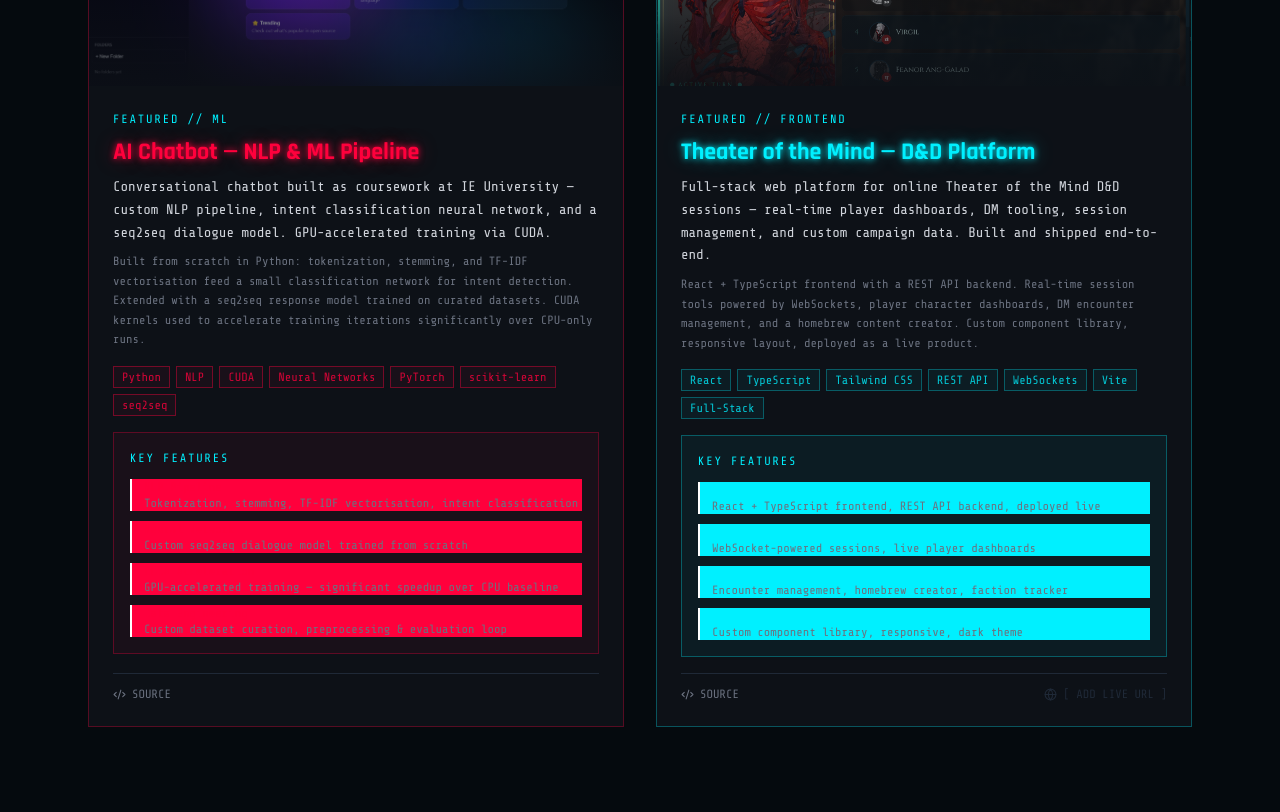
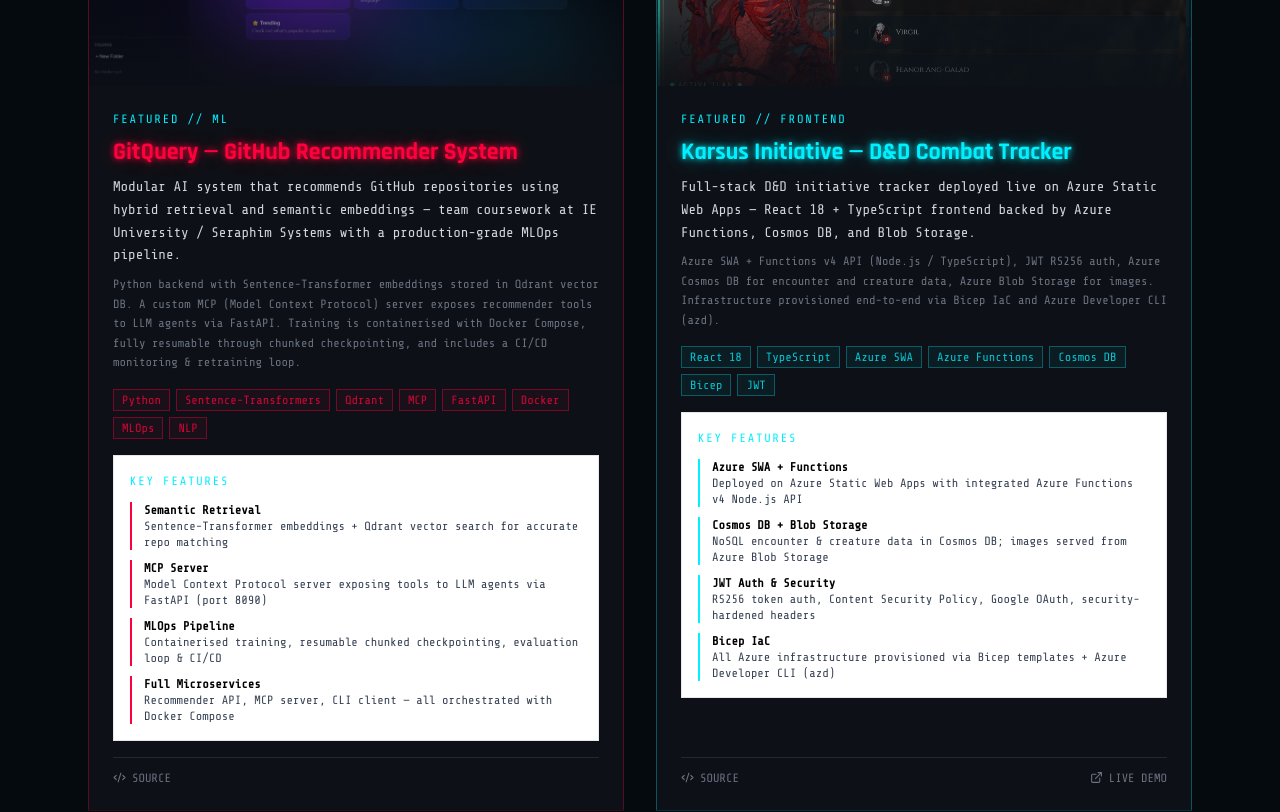
Before and after one commit to DVelascoHerruzo/Portfolio-Website, a React (Vite) app in the folder portfolio/: page / in a window 1280 px wide. Shown: the part 3440-4252 px from the top of the page. Built offline with nearby package versions, Linux system fonts and the light colour scheme.

Commit message:
Update ML/Frontend sections: real repo content, correct URLs, EN/ES/PL translations, black feature text

```diff
--- a/portfolio/src/components/LLMSection.tsx
+++ b/portfolio/src/components/LLMSection.tsx
@@ -25,6 +25,10 @@
 
 function DevProjectCard({
   project,
+  title,
+  description,
+  longDescription,
+  features,
   label,
   accent,
   icon: Icon,
@@ -33,6 +37,10 @@
   demoLabel,
 }: {
   project: Project;
+  title: string;
+  description: string;
+  longDescription?: string;
+  features?: { topic: string; detail: string }[];
   label: string;
   accent: 'cyan' | 'red';
   icon: typeof Brain;
@@ -40,12 +48,11 @@
   sourceLabel: string;
   demoLabel: string;
 }) {
-  const borderColor   = accent === 'red' ? 'border-cp-red/30'    : 'border-cp-cyan/30';
-  const accentText    = accent === 'red' ? 'text-cp-red'         : 'text-cp-cyan';
-  const accentNeon    = accent === 'red' ? 'neon-red'            : 'neon-cyan';
-  const accentBar     = accent === 'red' ? 'bg-cp-red'           : 'bg-cp-cyan';
-  const accentBg      = accent === 'red' ? 'bg-cp-red/5'         : 'bg-cp-cyan/5';
-  const tagAccent     = accent === 'red';
+  const borderColor  = accent === 'red' ? 'border-cp-red/30'  : 'border-cp-cyan/30';
+  const accentText   = accent === 'red' ? 'text-cp-red'       : 'text-cp-cyan';
+  const accentNeon   = accent === 'red' ? 'neon-red'          : 'neon-cyan';
+  const accentBorder = accent === 'red' ? 'border-cp-red'     : 'border-cp-cyan';
+  const tagAccent    = accent === 'red';
 
   return (
     <motion.div
@@ -58,7 +65,7 @@
       {/* Screenshot slot */}
       <div className="relative h-40 bg-cp-panel flex items-center justify-center overflow-hidden">
         {project.imageUrl ? (
-          <img src={project.imageUrl} alt={project.title} className="w-full h-full object-cover" />
+          <img src={project.imageUrl} alt={title} className="w-full h-full object-cover" />
         ) : (
           <div className="text-center">
             <Icon size={24} className={`${accentText} mx-auto mb-2 opacity-40`} />
@@ -79,11 +86,11 @@
             className={`text-xl sm:text-2xl font-bold ${accentText} ${accentNeon} mb-2`}
             style={{ fontFamily: "'Rajdhani', sans-serif" }}
           >
-            {project.title}
+            {title}
           </h3>
-          <p className="text-gray-300 text-sm leading-relaxed">{project.description}</p>
-          {project.longDescription && (
-            <p className="text-cp-muted text-xs leading-relaxed mt-2">{project.longDescription}</p>
+          <p className="text-gray-300 text-sm leading-relaxed">{description}</p>
+          {longDescription && (
+            <p className="text-cp-muted text-xs leading-relaxed mt-2">{longDescription}</p>
           )}
         </div>
 
@@ -95,14 +102,14 @@
         </div>
 
         {/* Features panel */}
-        {project.featuredFeatures && project.featuredFeatures.length > 0 && (
-          <div className={`${accentBg} border ${borderColor} p-4`}>
-            <p className="section-label mb-3">{featuresTitle}</p>
+        {features && features.length > 0 && (
+          <div className="bg-white border border-gray-200 p-4">
+            <p className="section-label text-gray-500 mb-3">{featuresTitle}</p>
             <div className="space-y-2.5">
-              {project.featuredFeatures.map(({ topic, detail }) => (
-                <div key={topic} className={`border-l-2 ${accentBar} pl-3`} style={{ borderColor: undefined }}>
-                  <p className={`${accentText} text-xs font-mono`}>{topic}</p>
-                  <p className="text-cp-muted text-xs">{detail}</p>
+              {features.map(({ topic, detail }) => (
+                <div key={topic} className={`border-l-2 ${accentBorder} pl-3`}>
+                  <p className="text-black text-xs font-mono font-semibold">{topic}</p>
+                  <p className="text-gray-700 text-xs">{detail}</p>
                 </div>
               ))}
             </div>
@@ -180,6 +187,10 @@
         {mlProject && (
           <DevProjectCard
             project={mlProject}
+            title={t.llm.mlTitle}
+            description={t.llm.mlDescription}
+            longDescription={t.llm.mlLongDescription}
+            features={t.llm.mlFeatures}
             label={t.llm.mlLabel}
             accent="red"
             icon={Brain}
@@ -191,6 +202,10 @@
         {frontendProject && (
           <DevProjectCard
             project={frontendProject}
+            title={t.llm.frontendTitle}
+            description={t.llm.frontendDescription}
+            longDescription={t.llm.frontendLongDescription}
+            features={t.llm.frontendFeatures}
             label={t.llm.frontendLabel}
             accent="cyan"
             icon={Globe}
--- a/portfolio/src/data/projects.ts
+++ b/portfolio/src/data/projects.ts
@@ -65,42 +65,24 @@
   // ── ML / AI Projects ──────────────────────────────────────────────
   {
     id: 'chatbot-nlp',
-    title: 'AI Chatbot — NLP & ML Pipeline',
-    description:
-      'Conversational chatbot built as coursework at IE University — custom NLP pipeline, intent classification neural network, and a seq2seq dialogue model. GPU-accelerated training via CUDA.',
-    longDescription:
-      'Built from scratch in Python: tokenization, stemming, and TF-IDF vectorisation feed a small classification network for intent detection. Extended with a seq2seq response model trained on curated datasets. CUDA kernels used to accelerate training iterations significantly over CPU-only runs.',
-    tags: ['Python', 'NLP', 'CUDA', 'Neural Networks', 'PyTorch', 'scikit-learn', 'seq2seq'],
+    title: 'GitQuery — GitHub Recommender System',
+    description: 'Modular AI system recommending GitHub repositories via hybrid retrieval and Sentence-Transformer embeddings, with a full MLOps pipeline.',
+    tags: ['Python', 'Sentence-Transformers', 'Qdrant', 'MCP', 'FastAPI', 'Docker', 'MLOps', 'NLP'],
     imageUrl: 'images/Git_Query.png',
-    githubUrl: 'https://github.com/L96Expanded', // TODO: replace with specific repo URL
+    githubUrl: 'https://github.com/Seraphim-Systems/git-query',
     category: 'ml',
-    featuredFeatures: [
-      { topic: 'NLP Pipeline',     detail: 'Tokenization, stemming, TF-IDF vectorisation, intent classification' },
-      { topic: 'Neural Network',   detail: 'Custom seq2seq dialogue model trained from scratch' },
-      { topic: 'CUDA Acceleration',detail: 'GPU-accelerated training — significant speedup over CPU baseline' },
-      { topic: 'Data Engineering', detail: 'Custom dataset curation, preprocessing & evaluation loop' },
-    ],
   },
 
   // ── Frontend Projects ──────────────────────────────────────────────
   {
     id: 'dnd-platform',
-    title: 'Theater of the Mind — D&D Platform',
-    description:
-      'Full-stack web platform for online Theater of the Mind D&D sessions — real-time player dashboards, DM tooling, session management, and custom campaign data. Built and shipped end-to-end.',
-    longDescription:
-      'React + TypeScript frontend with a REST API backend. Real-time session tools powered by WebSockets, player character dashboards, DM encounter management, and a homebrew content creator. Custom component library, responsive layout, deployed as a live product.',
-    tags: ['React', 'TypeScript', 'Tailwind CSS', 'REST API', 'WebSockets', 'Vite', 'Full-Stack'],
+    title: 'Karsus Initiative — D&D Combat Tracker',
+    description: 'Full-stack D&D initiative tracker on Azure Static Web Apps with Azure Functions API, Cosmos DB, and Bicep IaC.',
+    tags: ['React 18', 'TypeScript', 'Azure SWA', 'Azure Functions', 'Cosmos DB', 'Bicep', 'JWT'],
     imageUrl: 'images/D&D_WEBAPP.png',
-    githubUrl: 'https://github.com/L96Expanded', // TODO: replace with specific repo URL
-    demoUrl: '',  // TODO: add live site URL
+    githubUrl: 'https://github.com/DVelascoHerruzo/KarsusInitiative',
+    demoUrl: 'https://karsusinitiative.com',
     category: 'frontend',
-    featuredFeatures: [
-      { topic: 'Full-Stack Build', detail: 'React + TypeScript frontend, REST API backend, deployed live' },
-      { topic: 'Real-Time Tools',  detail: 'WebSocket-powered sessions, live player dashboards' },
-      { topic: 'DM Tooling',       detail: 'Encounter management, homebrew creator, faction tracker' },
-      { topic: 'Design System',    detail: 'Custom component library, responsive, dark theme' },
-    ],
   },
 ];
 
--- a/portfolio/src/i18n/index.ts
+++ b/portfolio/src/i18n/index.ts
@@ -41,7 +41,15 @@
     heading: string;
     subtitle: string;
     mlLabel: string;
+    mlTitle: string;
+    mlDescription: string;
+    mlLongDescription: string;
+    mlFeatures: { topic: string; detail: string }[];
     frontendLabel: string;
+    frontendTitle: string;
+    frontendDescription: string;
+    frontendLongDescription: string;
+    frontendFeatures: { topic: string; detail: string }[];
     featuresTitle: string;
     source: string;
     demo: string;
@@ -121,10 +129,28 @@
     ],
   },
   llm: {
-    heading:       '// BEYOND_SHADERS',
-    subtitle:      'ML & Web Development — real projects, shipped',
-    mlLabel:       'FEATURED // ML',
-    frontendLabel: 'FEATURED // FRONTEND',
+    heading:              '// BEYOND_SHADERS',
+    subtitle:             'ML & Web Development — real projects, shipped',
+    mlLabel:              'FEATURED // ML',
+    mlTitle:              'GitQuery — GitHub Recommender System',
+    mlDescription:        'Modular AI system that recommends GitHub repositories using hybrid retrieval and semantic embeddings — team coursework at IE University / Seraphim Systems with a production-grade MLOps pipeline.',
+    mlLongDescription:    'Python backend with Sentence-Transformer embeddings stored in Qdrant vector DB. A custom MCP (Model Context Protocol) server exposes recommender tools to LLM agents via FastAPI. Training is containerised with Docker Compose, fully resumable through chunked checkpointing, and includes a CI/CD monitoring & retraining loop.',
+    mlFeatures: [
+      { topic: 'Semantic Retrieval',  detail: 'Sentence-Transformer embeddings + Qdrant vector search for accurate repo matching' },
+      { topic: 'MCP Server',          detail: 'Model Context Protocol server exposing tools to LLM agents via FastAPI (port 8090)' },
+      { topic: 'MLOps Pipeline',      detail: 'Containerised training, resumable chunked checkpointing, evaluation loop & CI/CD' },
+      { topic: 'Full Microservices',  detail: 'Recommender API, MCP server, CLI client — all orchestrated with Docker Compose' },
+    ],
+    frontendLabel:        'FEATURED // FRONTEND',
+    frontendTitle:        'Karsus Initiative — D&D Combat Tracker',
+    frontendDescription:  'Full-stack D&D initiative tracker deployed live on Azure Static Web Apps — React 18 + TypeScript frontend backed by Azure Functions, Cosmos DB, and Blob Storage.',
+    frontendLongDescription: 'Azure SWA + Functions v4 API (Node.js / TypeScript), JWT RS256 auth, Azure Cosmos DB for encounter and creature data, Azure Blob Storage for images. Infrastructure provisioned end-to-end via Bicep IaC and Azure Developer CLI (azd).',
+    frontendFeatures: [
+      { topic: 'Azure SWA + Functions',    detail: 'Deployed on Azure Static Web Apps with integrated Azure Functions v4 Node.js API' },
+      { topic: 'Cosmos DB + Blob Storage', detail: 'NoSQL encounter & creature data in Cosmos DB; images served from Azure Blob Storage' },
+      { topic: 'JWT Auth & Security',      detail: 'RS256 token auth, Content Security Policy, Google OAuth, security-hardened headers' },
+      { topic: 'Bicep IaC',               detail: 'All Azure infrastructure provisioned via Bicep templates + Azure Developer CLI (azd)' },
+    ],
     featuresTitle: 'KEY FEATURES',
     source:        'SOURCE',
     demo:          'LIVE DEMO',
@@ -216,10 +242,28 @@
     ],
   },
   llm: {
-    heading:       '// MÁS_ALLÁ_DE_LOS_SHADERS',
-    subtitle:      'ML & Desarrollo Web — proyectos reales, entregados',
-    mlLabel:       'DESTACADO // ML',
-    frontendLabel: 'DESTACADO // FRONTEND',
+    heading:              '// MÁS_ALLÁ_DE_LOS_SHADERS',
+    subtitle:             'ML & Desarrollo Web — proyectos reales, entregados',
+    mlLabel:              'DESTACADO // ML',
+    mlTitle:              'GitQuery — Sistema de Recomendación de Repositorios',
+    mlDescription:        'Sistema de IA modular que recomienda repositorios de GitHub mediante recuperación híbrida y embeddings semánticos — proyecto de coursework en equipo en IE University / Seraphim Systems con un pipeline MLOps de nivel productivo.',
+    mlLongDescription:    'Backend en Python con embeddings de Sentence-Transformer almacenados en Qdrant. Un servidor MCP (Model Context Protocol) expone herramientas del recomendador a agentes LLM vía FastAPI. El entrenamiento está contenerizado con Docker Compose, es totalmente reanudable mediante checkpointing fragmentado, e incluye un bucle de monitoreo y reentrenamiento con CI/CD.',
+    mlFeatures: [
+      { topic: 'Recuperación Semántica',   detail: 'Embeddings de Sentence-Transformer + búsqueda vectorial en Qdrant para coincidencias precisas' },
+      { topic: 'Servidor MCP',             detail: 'Servidor Model Context Protocol que expone herramientas a agentes LLM vía FastAPI (puerto 8090)' },
+      { topic: 'Pipeline MLOps',           detail: 'Entrenamiento contenerizado, checkpointing fragmentado reanudable, bucle de evaluación y CI/CD' },
+      { topic: 'Microservicios Completos', detail: 'API de recomendación, servidor MCP, cliente CLI — orquestados con Docker Compose' },
+    ],
+    frontendLabel:        'DESTACADO // FRONTEND',
+    frontendTitle:        'Karsus Initiative — Tracker de Combate D&D',
+    frontendDescription:  'Rastreador de iniciativa D&D full-stack desplegado en Azure Static Web Apps — frontend React 18 + TypeScript respaldado por Azure Functions, Cosmos DB y Blob Storage.',
+    frontendLongDescription: 'Azure SWA + API de Functions v4 (Node.js / TypeScript), autenticación JWT RS256, Azure Cosmos DB para datos de encuentros y criaturas, Azure Blob Storage para imágenes. Infraestructura aprovisionada de principio a fin con Bicep IaC y Azure Developer CLI (azd).',
+    frontendFeatures: [
+      { topic: 'Azure SWA + Functions',     detail: 'Desplegado en Azure Static Web Apps con API integrada de Azure Functions v4 Node.js' },
+      { topic: 'Cosmos DB + Blob Storage',  detail: 'Datos NoSQL de encuentros y criaturas en Cosmos DB; imágenes en Azure Blob Storage' },
+      { topic: 'Auth JWT & Seguridad',      detail: 'Tokens RS256, Content Security Policy, Google OAuth, cabeceras de seguridad reforzadas' },
+      { topic: 'Bicep IaC',                 detail: 'Infraestructura Azure aprovisionada con plantillas Bicep + Azure Developer CLI (azd)' },
+    ],
     featuresTitle: 'CARACTERÍSTICAS CLAVE',
     source:        'CÓDIGO',
     demo:          'DEMO EN VIVO',
@@ -311,10 +355,28 @@
     ],
   },
   llm: {
-    heading:       '// POZA_SHADERAMI',
-    subtitle:      'ML & Tworzenie Stron — prawdziwe projekty, dostarczone',
-    mlLabel:       'WYRÓŻNIONY // ML',
-    frontendLabel: 'WYRÓŻNIONY // FRONTEND',
+    heading:              '// POZA_SHADERAMI',
+    subtitle:             'ML & Tworzenie Stron — prawdziwe projekty, dostarczone',
+    mlLabel:              'WYRÓŻNIONY // ML',
+    mlTitle:              'GitQuery — System Rekomendacji Repozytoriów',
+    mlDescription:        'Modularny system AI rekomendujący repozytoria GitHub za pomocą hybrydowego wyszukiwania i embeddingów semantycznych — projekt coursework w zespole na IE University / Seraphim Systems z potokiem MLOps klasy produkcyjnej.',
+    mlLongDescription:    'Backend w Pythonie z embeddingami Sentence-Transformer przechowywanymi w Qdrant. Własny serwer MCP (Model Context Protocol) udostępnia narzędzia rekomendatora agentom LLM przez FastAPI. Trening jest skonteneryzowany w Docker Compose, w pełni wznawiany przez fragmentowane checkpointowanie i zawiera pętlę monitorowania i re-treningu z CI/CD.',
+    mlFeatures: [
+      { topic: 'Wyszukiwanie Semantyczne', detail: 'Embeddingi Sentence-Transformer + wyszukiwanie wektorowe w Qdrant dla trafnych dopasowań' },
+      { topic: 'Serwer MCP',              detail: 'Serwer Model Context Protocol udostępniający narzędzia agentom LLM przez FastAPI (port 8090)' },
+      { topic: 'Potok MLOps',             detail: 'Skonteneryzowany trening, checkpointowanie fragmentowe, pętla ewaluacji i CI/CD' },
+      { topic: 'Pełne Mikroserwisy',      detail: 'API rekomendatora, serwer MCP, klient CLI — orkiestrowane przez Docker Compose' },
+    ],
+    frontendLabel:        'WYRÓŻNIONY // FRONTEND',
+    frontendTitle:        'Karsus Initiative — Tracker Inicjatywy D&D',
+    frontendDescription:  'Full-stack tracker inicjatywy D&D wdrożony na Azure Static Web Apps — frontend React 18 + TypeScript oparty na Azure Functions, Cosmos DB i Blob Storage.',
+    frontendLongDescription: 'Azure SWA + API Functions v4 (Node.js / TypeScript), uwierzytelnianie JWT RS256, Azure Cosmos DB na dane spotkań i stworzeń, Azure Blob Storage na obrazy. Infrastruktura ujęta w Bicep IaC i wdrożona przez Azure Developer CLI (azd).',
+    frontendFeatures: [
+      { topic: 'Azure SWA + Functions',    detail: 'Wdrożone na Azure Static Web Apps ze zintegrowanym API Azure Functions v4 Node.js' },
+      { topic: 'Cosmos DB + Blob Storage', detail: 'Dane NoSQL spotkań i stworzeń w Cosmos DB; obrazy w Azure Blob Storage' },
+      { topic: 'Auth JWT & Bezpieczeństwo',detail: 'Tokeny RS256, Content Security Policy, Google OAuth, hardened nagłówki bezpieczeństwa' },
+      { topic: 'Bicep IaC',               detail: 'Infrastruktura Azure w szablonach Bicep + Azure Developer CLI (azd)' },
+    ],
     featuresTitle: 'KLUCZOWE FUNKCJE',
     source:        'KOD',
     demo:          'DEMO NA ŻYWO',
```
